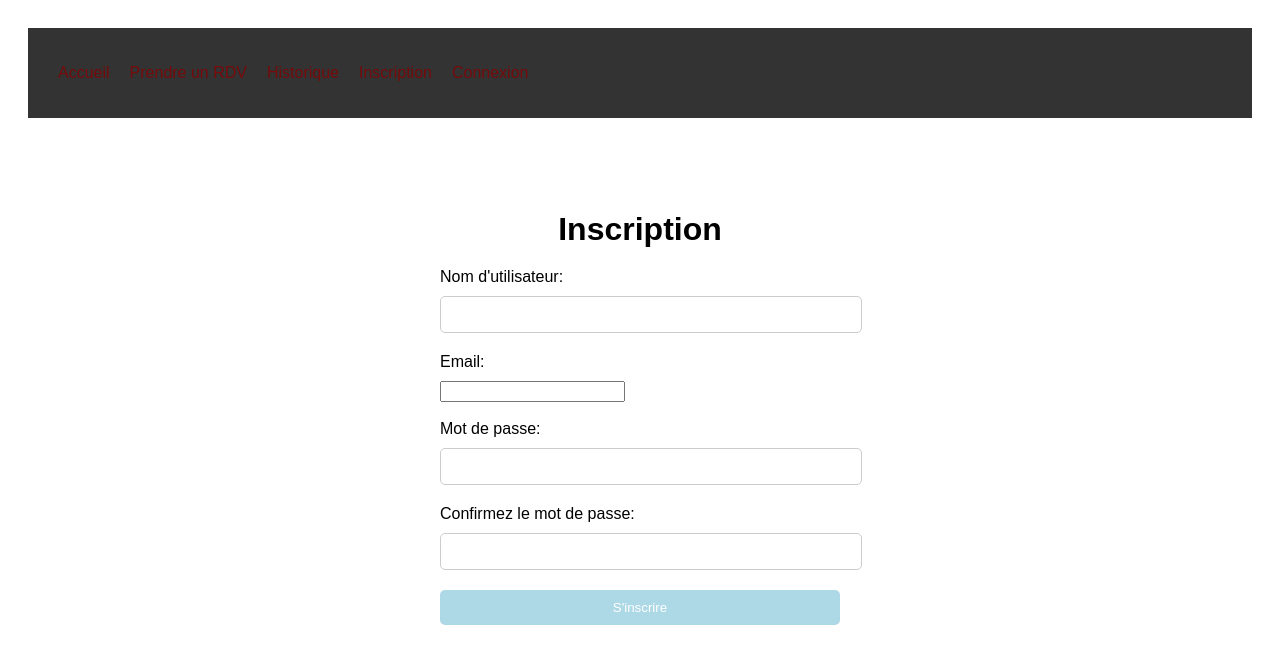
After one commit to Rimka5/coach-en-d-veloppement, a Django app: page /registre/ in a window 1280 px wide. The commit adds this page. Shown: the top 664 px of the page. Run offline with Django 4.2, Linux system fonts and the light colour scheme.

Commit message:
registre

```diff
--- a/coach/coach/urls.py
+++ b/coach/coach/urls.py
@@ -21,5 +21,6 @@ urlpatterns = [
     path('admin/', admin.site.urls),
     path('home/', views.home, name='home'),
     path('login/', views.login, name='login'),
+    path('registre/', views.registre, name='registre'),
 
 ]
--- a/coach/coach_rdv/static/coach_rdv/styles.css
+++ b/coach/coach_rdv/static/coach_rdv/styles.css
@@ -20,12 +20,14 @@
   }
 
   /* Change the link color to #111 (black) on hover */
+
+
   li a:hover {
     background-color: #bad32a;
   }
   .active {
     background-color: #39b183;
-  } */
+  }
   nav {
     display: flex;
     justify-content: space-between;
@@ -33,7 +35,7 @@
     height: 50px;
     background-color: #333;
     color: #fff;
-    padding: 0 20px;
+    padding:  20px;
 }
 
 nav ul {
--- a/coach/coach_rdv/static/coach_rdv/styles1.css
+++ b/coach/coach_rdv/static/coach_rdv/styles1.css
@@ -38,5 +38,5 @@ input[type="submit"] {
 }
 
 input[type="submit"]:hover {
-    background-color: blue;
+    background-color: rgb(27, 7, 98);
 }
--- a/coach/coach_rdv/templates/coach_rdv/base.html
+++ b/coach/coach_rdv/templates/coach_rdv/base.html
@@ -15,6 +15,7 @@
             <li><a href="{% url 'home' %}">Accueil</a></li>
              <li><a href="#">Prendre un RDV</a></li>
             <li><a href="#">Historique</a></li>
+            <li><a href="{% url 'registre' %}">Inscription</a></li>
             <li><a href="{% url 'login' %}">Connexion</a></li>
         </ul>
     </nav>
--- a/coach/coach_rdv/templates/coach_rdv/login.html
+++ b/coach/coach_rdv/templates/coach_rdv/login.html
@@ -9,14 +9,13 @@
   <link rel="stylesheet" href="{% static 'coach_rdv/styles1.css' %}" />
 </head>
 <body>
-<center>
     <br><br><br><br><br><br><br>
   <h1>Connexion</h1>
   <form action="{% url 'login' %}" method="post">
     {% csrf_token %}
     <div>
       <label for="username">Nom d'utilisateur:</label>
-      <input type="text" id="username" name="username">
+      <input type="text" id="username" name="username" placeholder="entrez votre nom">
     </div>
     <br>
     <div>
@@ -26,7 +25,6 @@
     <br>
     <input type="submit" value="Connexion">
   </form>
-</center>
 </body>
 </html>
 {% endblock %}
--- /dev/null
+++ b/coach/coach_rdv/templates/coach_rdv/registre.html
@@ -0,0 +1,37 @@
+{% extends 'coach_rdv/base.html' %}
+{% block content %}
+<!DOCTYPE html>
+{% load static %}
+<html lang="fr"></html>
+<html>
+<head>
+  <title>Inscription</title>
+  <link rel="stylesheet" href="{% static 'coach_rdv/styles1.css' %}" />
+</head>
+<body>
+    <br><br><br><br>
+  <h1>Inscription</h1>
+  <form action="{% url 'registre' %}"  method="post">
+    {% csrf_token %}
+    <div>
+      <label for="username">Nom d'utilisateur:</label>
+      <input type="text" id="username" name="username">
+    </div>
+    <div>
+      <label for="email">Email:</label>
+      <input type="email" id="email" name="email">
+    </div>
+    <br>
+    <div>
+      <label for="password1">Mot de passe:</label>
+      <input type="password" id="password1" name="password1">
+    </div>
+    <div>
+      <label for="password2">Confirmez le mot de passe:</label>
+      <input type="password" id="password2" name="password2">
+    </div>
+    <input type="submit" value="S'inscrire">
+  </form>
+</body>
+</html>
+{% endblock %}
--- a/coach/coach_rdv/views.py
+++ b/coach/coach_rdv/views.py
@@ -1,4 +1,3 @@
-from django.http import HttpResponse
 from django.shortcuts import render
 from django.contrib.auth.views import LoginView
 
@@ -6,6 +5,10 @@ from django.contrib.auth.views import LoginView
 def home (request):
     return render(request, 'coach_rdv/home.html')
 
+def registre (request):
+    return render(request, 'coach_rdv/registre.html')
+
+
 def login (request):
     return render(request, 'coach_rdv/login.html')
 
```
